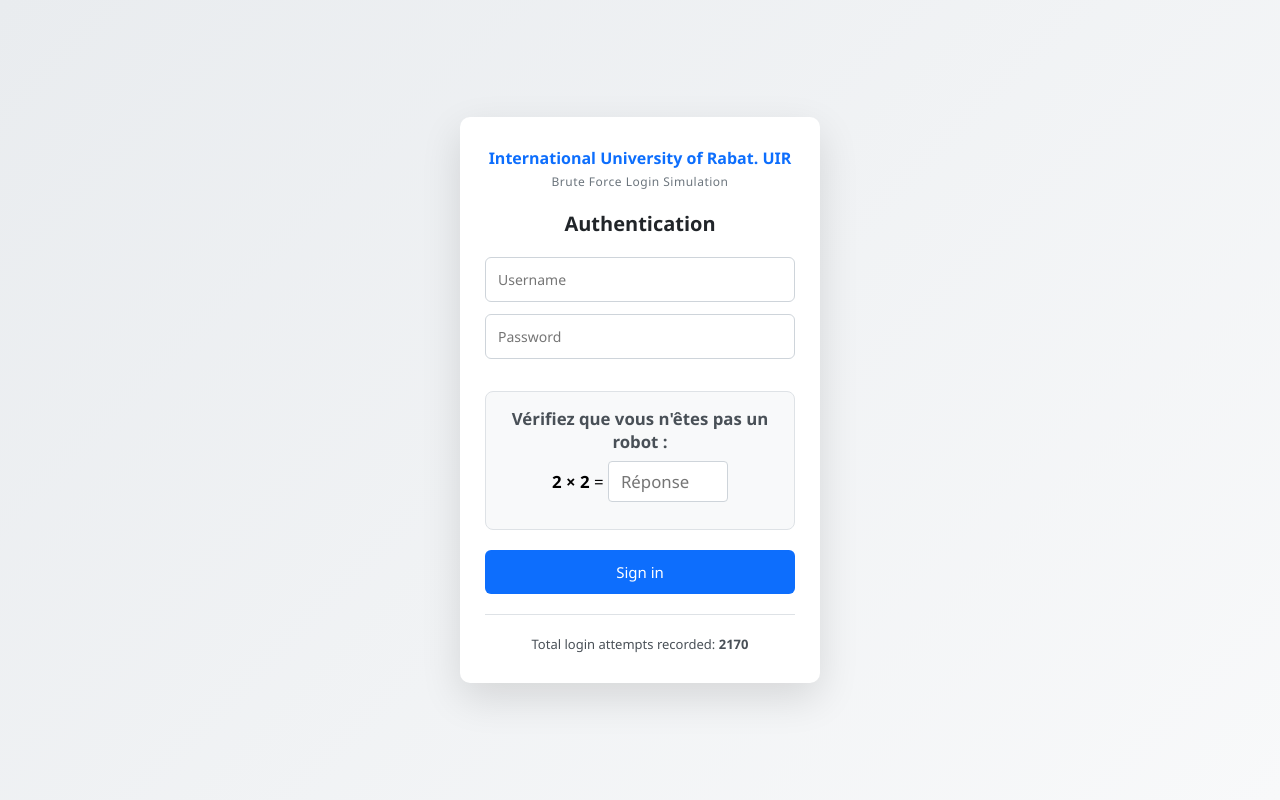
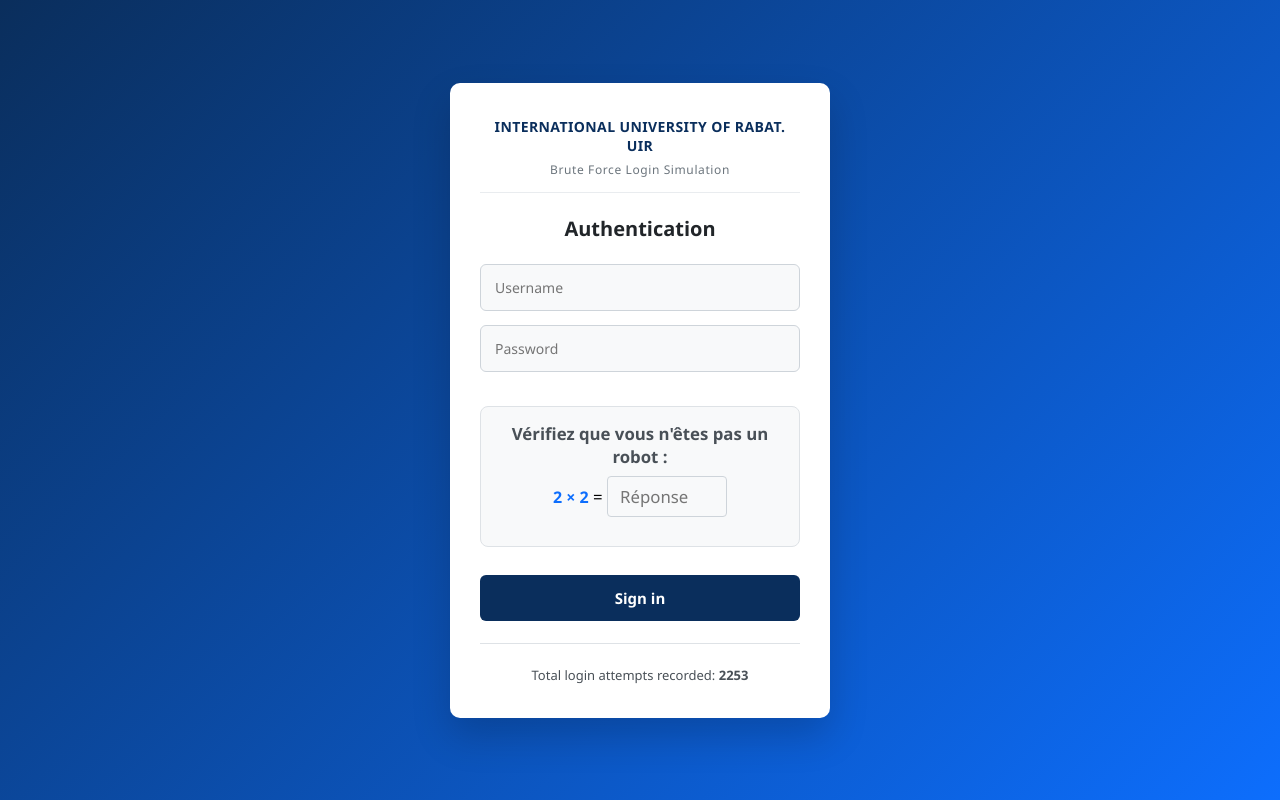
Before and after one commit to AYMANBOUISSEHAK/bruteforce-login-simulation, a Flask app: page / in a window 1280 px wide. Run offline with Flask 3, Linux system fonts and the light colour scheme.

Commit message:
brute firce simulation

```diff
--- a/attack/brute_force.py
+++ b/attack/brute_force.py
@@ -6,7 +6,7 @@
 
 # CONFIGURATION
 MODE = "vuln"
-# MODE = "secure"
+#MODE = "secure"
 
 TARGET_URL = f"http://127.0.0.1:5000/?mode={MODE}" if MODE == "vuln" else "http://127.0.0.1:5000/"
 
--- a/static/style.css
+++ b/static/style.css
@@ -5,61 +5,96 @@
     font-family: "Segoe UI", Arial, sans-serif;
 }
 
+/* ===== Background académique ===== */
 body {
-    background: linear-gradient(135deg, #e9ecef, #f8f9fa);
+    background: linear-gradient(135deg, #0a2e5c, #0d6efd);
     min-height: 100vh;
     display: flex;
     justify-content: center;
     align-items: center;
 }
 
+/* ===== Carte principale ===== */
 .container {
-    width: 360px;
+    width: 380px;
     background: #ffffff;
-    padding: 30px 25px;
+    padding: 34px 30px;
     border-radius: 10px;
-    box-shadow: 0 15px 40px rgba(0, 0, 0, 0.12);
+    box-shadow: 0 18px 38px rgba(0, 0, 0, 0.18);
     text-align: center;
 }
 
+/* ===== Header UIR ===== */
+.header {
+    margin-bottom: 22px;
+    border-bottom: 1px solid #e9ecef;
+    padding-bottom: 14px;
+}
+
+.header h1 {
+    font-size: 14px;
+    font-weight: 700;
+    color: #0a2e5c;
+    margin-bottom: 6px;
+    text-transform: uppercase;
+    letter-spacing: 0.4px;
+}
+
+.subtitle {
+    font-size: 12px;
+    color: #6c757d;
+    letter-spacing: 0.6px;
+}
+
+/* ===== Titre ===== */
 .container h2 {
-    margin-bottom: 20px;
+    margin: 18px 0 22px;
+    font-size: 20px;
+    font-weight: 600;
     color: #212529;
 }
 
+/* ===== Champs ===== */
 input {
     width: 100%;
-    padding: 12px;
-    margin-bottom: 12px;
+    padding: 13px 14px;
+    margin-bottom: 14px;
     border: 1px solid #ced4da;
     border-radius: 6px;
     font-size: 14px;
+    background-color: #f8f9fa;
 }
 
 input:focus {
     outline: none;
-    border-color: #0d6efd;
+    border-color: #0a2e5c;
+    background-color: #ffffff;
 }
 
+/* ===== Bouton ===== */
 button {
     width: 100%;
-    padding: 12px;
-    background-color: #0d6efd;
+    padding: 13px;
+    margin-top: 8px;
+    background-color: #0a2e5c;
     color: #ffffff;
     border: none;
     border-radius: 6px;
     font-size: 15px;
+    font-weight: 600;
     cursor: pointer;
     transition: background 0.2s;
 }
 
 button:hover {
-    background-color: #0b5ed7;
+    background-color: #081f3f;
 }
 
+/* ===== Messages ===== */
 .message {
-    margin-top: 15px;
+    margin-top: 16px;
     font-weight: 600;
+    font-size: 14px;
 }
 
 .message.success {
@@ -67,43 +102,46 @@
 }
 
 .message.error {
-    color: #dc3545;
+    color: #b02a37;
 }
 
+/* ===== Séparateur ===== */
 .divider {
-    margin: 20px 0;
+    margin: 22px 0;
     border-top: 1px solid #dee2e6;
 }
 
+/* ===== Infos ===== */
 .info {
     font-size: 13px;
     color: #495057;
 }
 
+/* ===== Warning vulnérable ===== */
 .warning {
     font-size: 12px;
-    color: #b02a37;
-    margin-top: 8px;
-}
-.header {
-    margin-bottom: 20px;
+    color: #842029;
+    margin-top: 10px;
+    font-weight: 600;
 }
 
-.header h1 {
-    font-size: 16px;
-    font-weight: 600;
-    color: #0d6efd;
-    margin-bottom: 4px;
+/* ===== CAPTCHA ===== */
+.captcha-container {
+    margin: 18px 0;
+    padding: 14px;
+    background: #f1f5fb;
+    border: 1px solid #ced4da;
+    border-radius: 8px;
 }
 
-.subtitle {
-    font-size: 12px;
-    color: #6c757d;
-    letter-spacing: 0.5px;
+.captcha-container .label {
+    font-weight: 600;
+    color: #0a2e5c;
+    margin-bottom: 6px;
+    display: block;
 }
 
-.container h2 {
-    margin: 15px 0 20px;
-    font-size: 20px;
-    color: #212529;
+.captcha-container strong {
+    color: #0d6efd;
+    font-size: 16px;
 }
```
Also changed, not shown: attack/passwords.txt (+6 -7 lines), logs.txt (+83 -0 lines).
